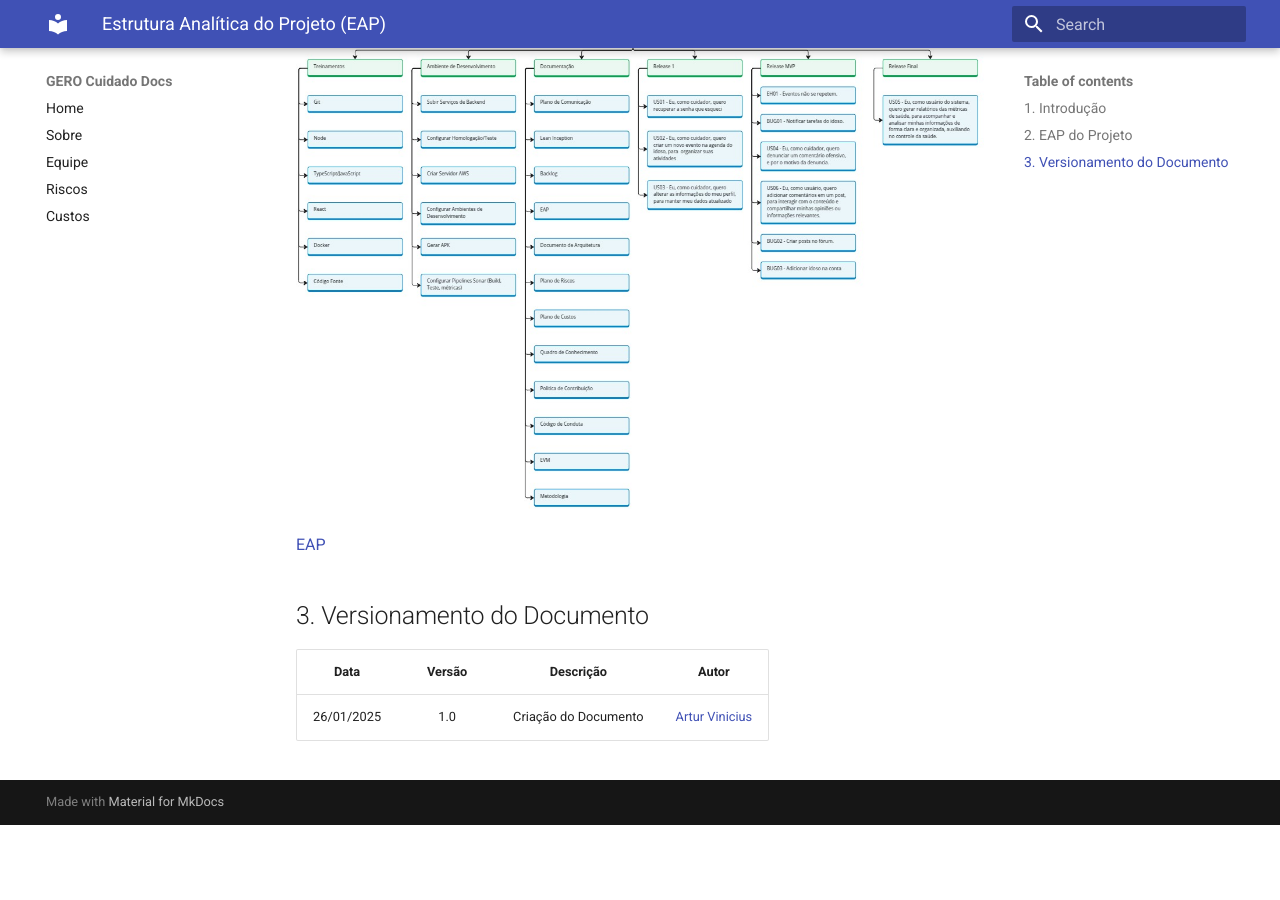
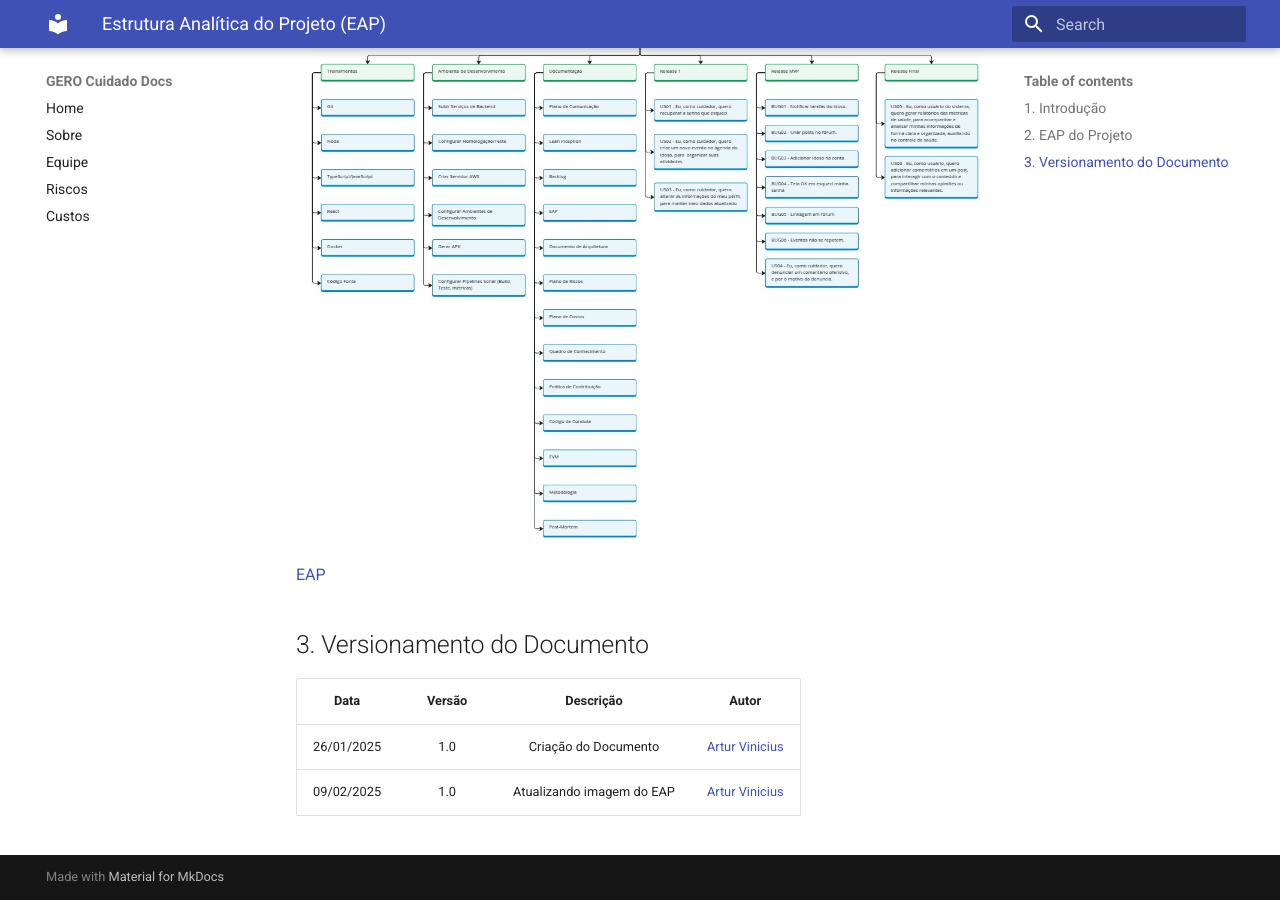
Before and after one commit to fga-eps-mds/2024-2-GEROcuidado-Docs, an MkDocs documentation site: the page built from docs/Produto/EAP.md, in a window 1280 px wide and 900 px high, scrolled down 711 px. Built offline with MkDocs 1.6.1 and Material for MkDocs 9.7.7, drawn with Linux system fonts in a browser that asks for light colours; before the commit the page ends 1536 px from its top, so only the background shows below that.

Commit message:
Atualziando a imagem do EAP

```diff
--- a/docs/Produto/EAP.md
+++ b/docs/Produto/EAP.md
@@ -21,3 +21,4 @@ Segue o EAP do Projeto GeroCuidado.
 | Data | Versão | Descrição | Autor |
 | :-----: | :-------------: | :---------------: | :-: |
 | 26/01/2025 | 1.0 | Criação do Documento | [Artur Vinicius](https://github.com/ArturVinicius) |
+| 09/02/2025 | 1.0 | Atualizando imagem do EAP | [Artur Vinicius](https://github.com/ArturVinicius) |
```
Also changed, not shown: docs/assets/EAP.jpg.
